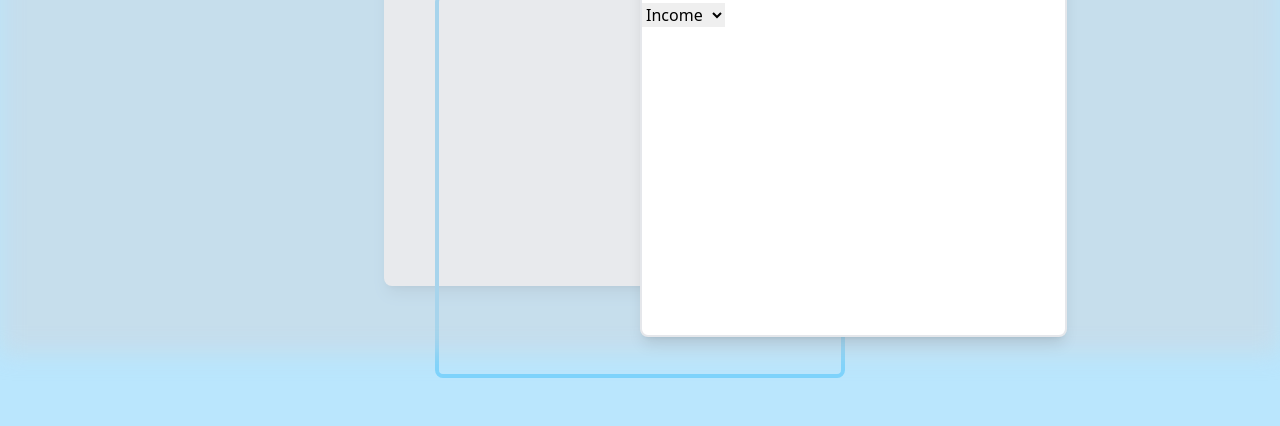
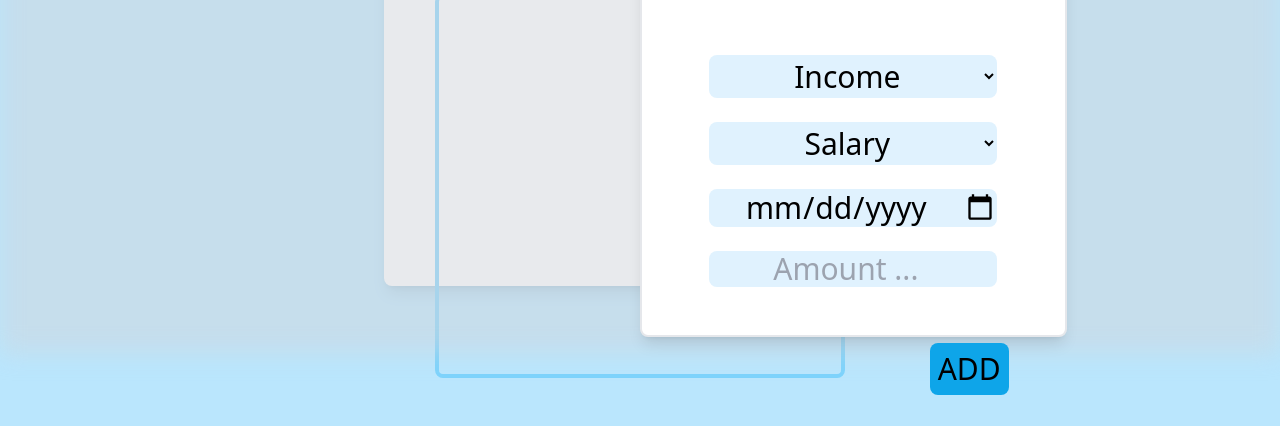
Before and after one commit to QCHR1581/expense-tracker, a plain HTML site: page src/index.html in a window 1280 px wide. Shown: the part 447-873 px from the top of the page. Drawn offline with Linux system fonts and the light colour scheme.

Commit message:
added fields

```diff
--- a/index.html
+++ b/src/index.html
@@ -7,8 +7,7 @@
     <link rel="preconnect" href="https://fonts.googleapis.com">
     <link rel="preconnect" href="https://fonts.gstatic.com" crossorigin>
     <link href="https://fonts.googleapis.com/css2?family=Roboto:wght@400;700&display=swap" rel="stylesheet">
-    <link rel="stylesheet" href="./src/input.css">
-    <link href="/dist/output.css" rel="stylesheet">
+    <link href="/dist/tailwind.css" rel="stylesheet">
 </head>
 <!-- Blue background -->
 
@@ -21,24 +20,66 @@
 
     <!-- Modal -->
     <div id="modal"
-        class="fixed h-2/4 w-9/12 m-12 mt-64 md:ml-32 md:mt-96 lg:w-4/12 lg:h-2/4 lg:ml-64 lg:left-96 border-2 rounded-lg bg-white shadow-lg  transition ease-in-out duration-150 -0  ">
+        class="fixed h-2/4 w-9/12 m-12 mt-64 md:ml-32 md:mt-96 lg:w-4/12 lg:h-2/4 lg:ml-64 lg:left-96 border-2 rounded-lg bg-white shadow-lg  transition ease-in-out duration-150 -0 ">
         <!-- Modal-Header -->
         <div class="flex flex-row justify-end p-3 ">
             <!-- Close-Button -->
             <svg id="close-button" xmlns="http://www.w3.org/2000/svg"
-                class="h-10 hover:cursor-pointer hover:stroke-red-300 active:h-9" fill="none" viewBox="0 0 24 24"
+                class="h-10 hover:cursor-pointer hover:stroke-red-300 active:h-9 md:h-14" fill="none" viewBox="0 0 24 24"
                 stroke="red" stroke-width="2">
                 <path stroke-linecap="round" stroke-linejoin="round" d="M6 18L18 6M6 6l12 12" />
             </svg>
         </div>
+
         <!-- Modal-Body -->
-        <label for="statment"></label>
+            <!-- Statments -->
+            <form class="flex justify-center">
+                <label>
+                    <select class=" text-center text-2xl w-36 mt-9 sm:text-lg md:text-6xl md:w-72 lg:text-3xl  style rounded-lg bg-sky-100 border-sky-200 hover:cursor-pointer" name="statments" >
+                        <option value="income">Income</option>
+                        <option value="expense">Expense</option>
+                    </select>
+                </label>
+            </form>
 
-        <select name="statment" id="statment">
-            <option value="Income">Income</option>
-            <option value="Expense">Expense</option>
-        </select>
-    </div>
+            <br>
+
+            <!-- Types -->
+            <form class="flex justify-center text-2xl ">
+                <label>
+                    <select class=" text-center md:text-6xl md:w-72 lg:text-3xl  bg-sky-100 border-sky-200 rounded-lg overflow-auto hover:cursor-pointer" name="type" >
+                        <option value="salary">Salary</option>
+                        <option value="rent">Rent</option>
+                        <option value="grocery">Grocery</option>
+                        <option value="presents">Presents</option>
+                        <option value="internet">Internet</option>
+                        <option value="mobile tariff">Mobile Tariff</option>
+                        <option value="electricity">Electricity</option>
+                        <option value="presents">Gas</option>
+                    </select>
+                </label>
+            </form>
+
+            <br>
+
+            <!-- Date -->
+            <div class="flex justify-center">
+                <input class=" text-center text-2xl md:text-6xl md:w-72 lg:text-3xl  bg-sky-100 border-sky-200 w-36 rounded-lg hover:cursor-pointer" type="date" name="date">
+            </div>
+
+            <br>
+
+            <!-- Amount -->
+            <div class="flex justify-center">
+                <input class=" text-center text-2xl md:text-6xl md:w-72 lg:text-3xl  bg-sky-100 border-sky-200 w-36 rounded-lg hover:cursor-pointer" type="number" name="amount" placeholder="Amount ..." >
+            </div>
+
+            <!-- Add-button -->
+            <div class="flex justify-end p-10 md:pt-24 lg:p-14">
+                <button class="text-2xl p-2 md:text-6xl lg:text-3xl bg-sky-500 rounded-lg hover:bg-sky-200 hover:cursor-pointer" type="submit">ADD</button>
+            </div>
+
+        </div>
 
     <!-- Flexbox -->
     <main class="flex flex-row justify-center items-center h-full">
@@ -92,7 +133,7 @@
     </main>
 
 
-    <script src="./src/script.js"></script>
+    <script src="script.js"></script>
 </body>
 
 </html>
--- a/src/script.js
+++ b/src/script.js
@@ -3,10 +3,10 @@ const modal = document.querySelector("#modal");
 const openModalButton = document.querySelector("#plus-button");
 const closeModalButton = document.querySelector("#close-button");
 const audioOpen = new Audio();
-audioOpen.src = "./src/openClick.mp3";
+audioOpen.src = "openClick.mp3";
 audioOpen.volume = 0.5;
 const audioClose = new Audio();
-audioClose.src = "./src/closeClick.mp3";
+audioClose.src = "closeClick.mp3";
 audioClose.volume = 0.5;
 
 openModalButton.addEventListener("click", removeHiddenClass = () => {
```
Also changed, not shown: dist/tailwind.css, src/input.css (line endings or trailing spaces).
